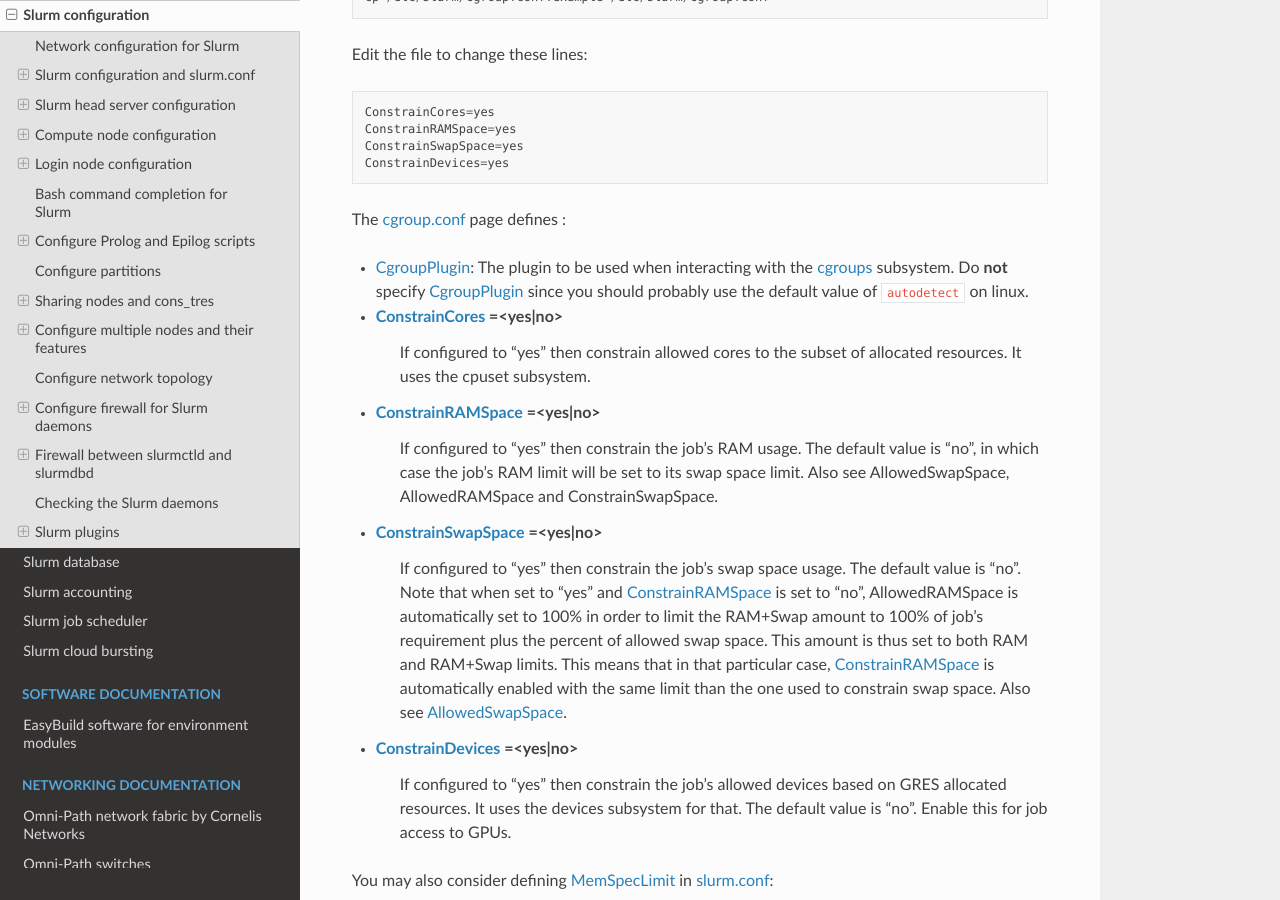
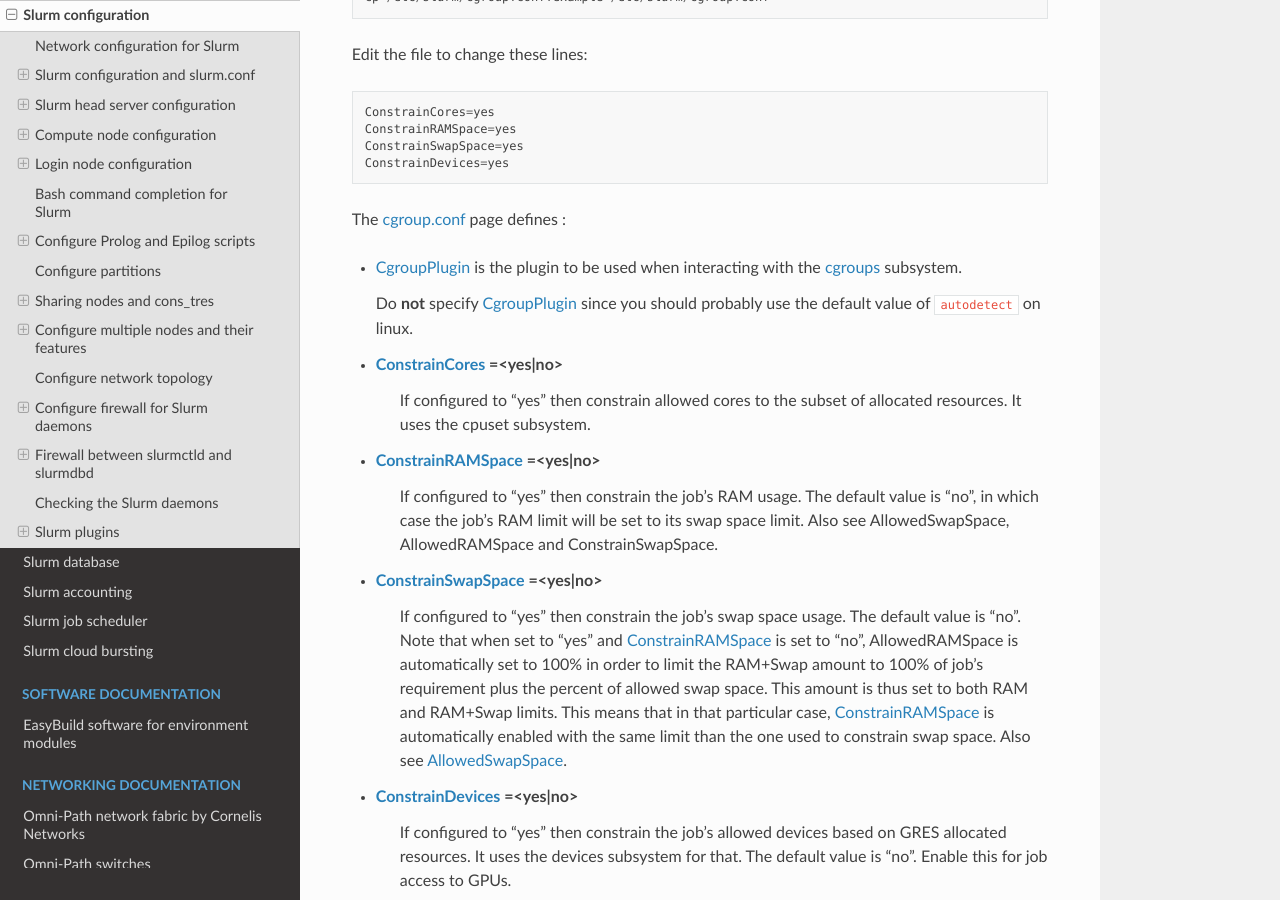
Before and after one commit to OleHolmNielsen/Niflheim_system, a Sphinx documentation site: the page built from docs/Slurm_configuration.rst, in a window 1280 px wide and 900 px high, scrolled down 11755 px. Built offline with Sphinx 7.4.7 and the Read the Docs theme 3.1.0, drawn with Linux system fonts in a browser that asks for light colours.

Commit message:
Formatting

```diff
--- a/docs/Slurm_configuration.rst
+++ b/docs/Slurm_configuration.rst
@@ -511,7 +511,8 @@
 
 The cgroup.conf_ page defines :
 
-* CgroupPlugin_: The plugin to be used when interacting with the cgroups_ subsystem.
+* CgroupPlugin_ is the plugin to be used when interacting with the cgroups_ subsystem.
+
   Do **not** specify CgroupPlugin_ since you should probably use the default value of ``autodetect`` on linux.
 
 * ConstrainCores_ =<yes|no>
```
